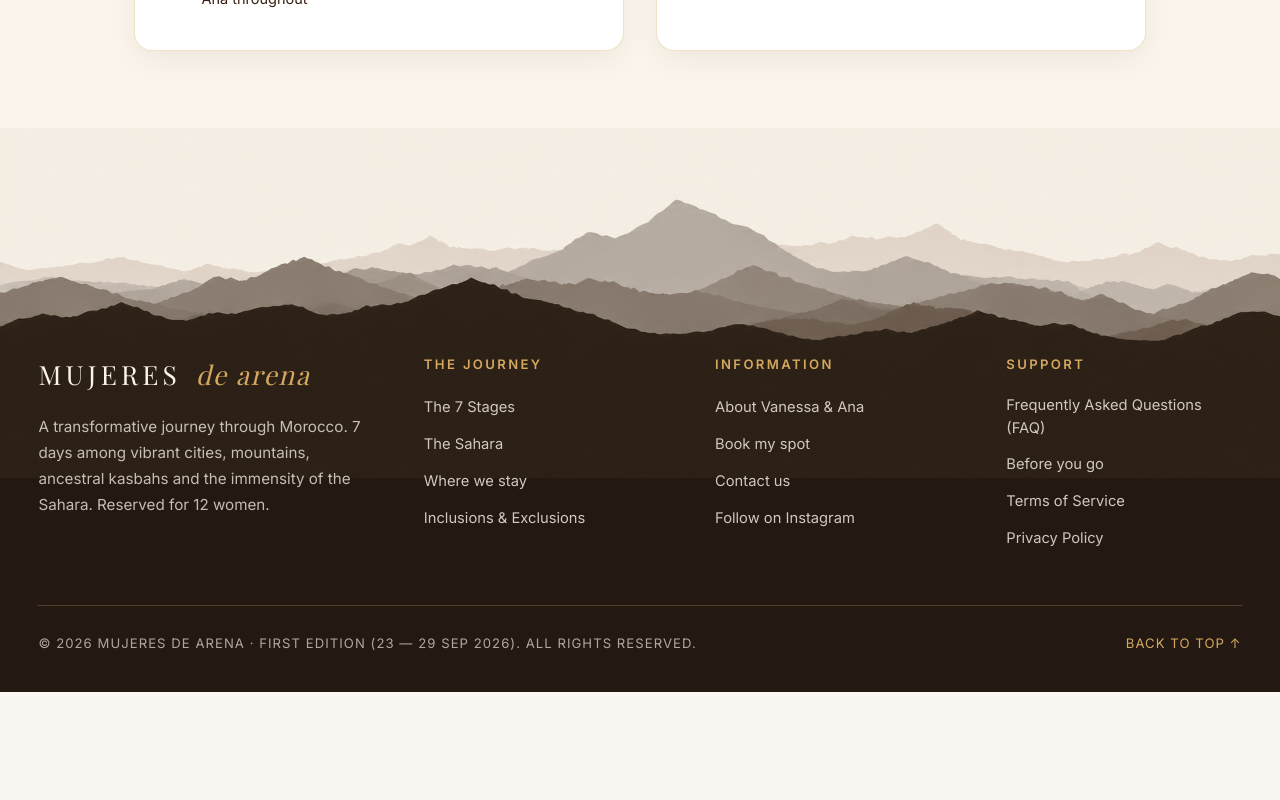
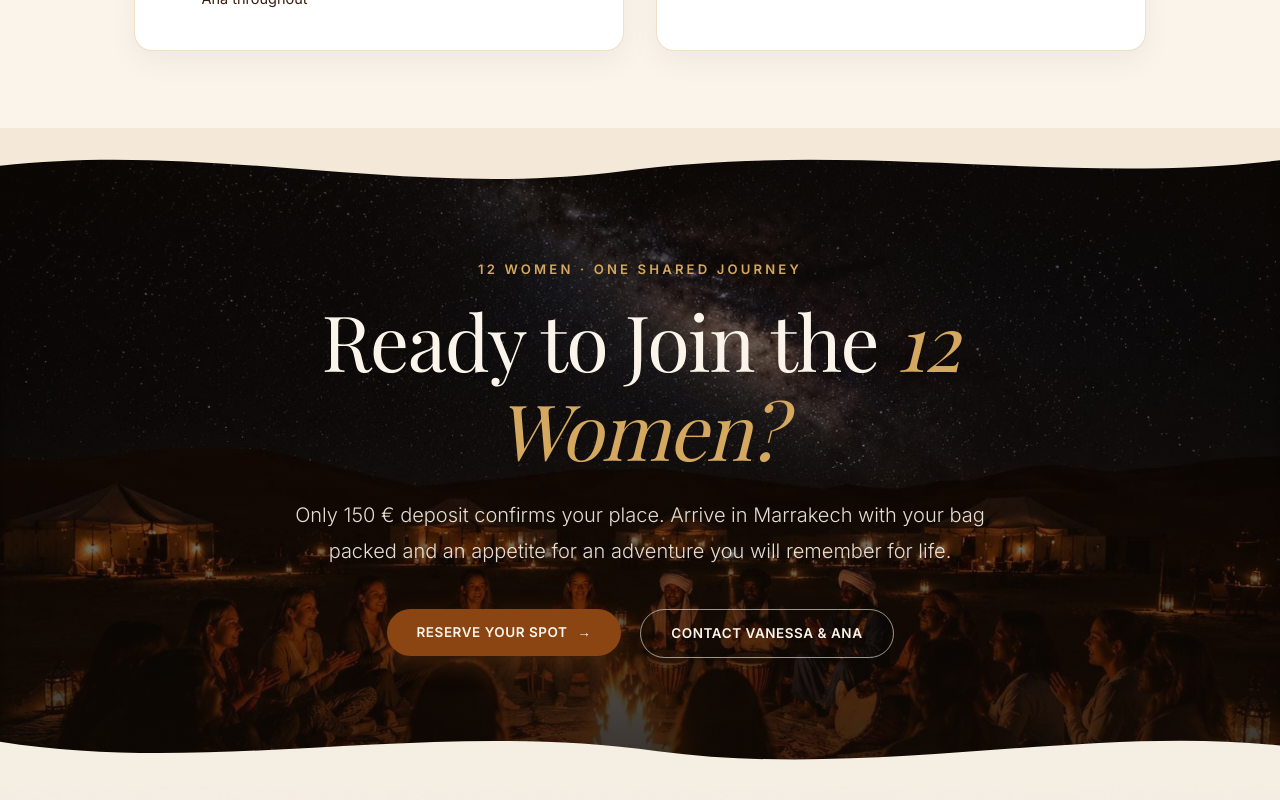
Before and after one commit to bourehim/travler01, a Next.js app: page /itinerary in a window 1280 px wide. Shown: the part 6020-6820 px from the top of the page. Before the commit the page ends 6712 px from the top, so only its background shows below. Built offline with nearby package versions, Linux system fonts and the light colour scheme.

Commit message:
feat(itinerary): port Campfire CTA section (Task 5)

```diff
--- a/src/app/itinerary/page.tsx
+++ b/src/app/itinerary/page.tsx
@@ -6,6 +6,7 @@ import ItineraryHero from "@/components/itinerary/ItineraryHero";
 import ItineraryStages from "@/components/itinerary/ItineraryStages";
 import ItineraryStays from "@/components/itinerary/ItineraryStays";
 import ItineraryInclusions from "@/components/itinerary/ItineraryInclusions";
+import ItineraryCampfireCTA from "@/components/itinerary/ItineraryCampfireCTA";
 import Footer from "@/components/Footer";
 import { Locale } from "@/data/translations";
 
@@ -26,6 +27,7 @@ export default function ItineraryPage() {
         <ItineraryStages currentLocale={currentLocale} />
         <ItineraryStays currentLocale={currentLocale} />
         <ItineraryInclusions currentLocale={currentLocale} />
+        <ItineraryCampfireCTA currentLocale={currentLocale} />
       </main>
 
       {/* Editorial Footer */}
--- /dev/null
+++ b/src/components/itinerary/ItineraryCampfireCTA.tsx
@@ -0,0 +1,144 @@
+"use client";
+
+import React, { useEffect, useRef } from "react";
+import { Locale } from "@/data/translations";
+
+interface CampfireProps {
+  currentLocale?: Locale;
+}
+
+const CTA_DATA: {
+  eyebrow: Partial<Record<Locale, string>>;
+  titlePrefix: Partial<Record<Locale, string>>;
+  titleEm: Partial<Record<Locale, string>>;
+  text: Partial<Record<Locale, string>>;
+  btn1: Partial<Record<Locale, string>>;
+  btn2: Partial<Record<Locale, string>>;
+} = {
+  eyebrow: {
+    en: "12 WOMEN · ONE SHARED JOURNEY",
+    es: "12 MUJERES · UN VIAJE COMPARTIDO",
+    fr: "12 FEMMES · UNE AVENTURE PARTAGÉE",
+    de: "12 FRAUEN · EINE GEMEINSAME REISE",
+    it: "12 DONNE · UN SOLO VIAGGIO CONDIVISO",
+    ar: "12 امرأة · رحلة واحدة تجمعنا"
+  },
+  titlePrefix: {
+    en: "Ready to Join the ",
+    es: "¿Lista para Sumarte a las ",
+    fr: "Prête à Rejoindre les ",
+    de: "Bereit, Teil der ",
+    it: "Pronta a Unirti alle ",
+    ar: "هل أنتِ مستعدة للانضمام إلى "
+  },
+  titleEm: {
+    en: "12 Women?",
+    es: "12 Mujeres?",
+    fr: "12 Femmes ?",
+    de: "12 Frauen zu Werden?",
+    it: "12 Donne?",
+    ar: "النساء الـ 12؟"
+  },
+  text: {
+    en: "Only 150 € deposit confirms your place. Arrive in Marrakech with your bag packed and an appetite for an adventure you will remember for life.",
+    es: "Sólo 150 € de señal aseguran tu plaza. Llega a Marrakech con tu equipaje listo y la ilusión de vivir una experiencia que recordarás toda la vida.",
+    fr: "Un acompte de 150 € confirme votre place. Arrivez à Marrakech sac prêt et cœur ouvert à une aventure inoubliable.",
+    de: "Nur 150 € Anzahlung sichern deinen Platz. Komm mit gepackter Tasche und Vorfreude auf eine unvergessliche Reise nach Marrakesch.",
+    it: "Bastano 150 € di acconto per confermare il tuo posto. Raggiungi Marrakech con la valigia pronta e la voglia di un’avventura indimenticabile.",
+    ar: "دفعة تأكيد بقيمة 150 يورو فقط تضمن مقعدك اليوم. احزمي حقيبتك واستعدي لمغامرة صحراوية ستبقى حية في ذاكرتك للأبد."
+  },
+  btn1: {
+    en: "Reserve Your Spot",
+    es: "Reservar mi Plaza",
+    fr: "Réserver ma Place",
+    de: "Meinen Platz Reservieren",
+    it: "Prenota il Mio Posto",
+    ar: "احجزي مقعدك الآن"
+  },
+  btn2: {
+    en: "Contact Vanessa & Ana",
+    es: "Contactar con Vanessa y Ana",
+    fr: "Contacter Vanessa & Ana",
+    de: "Vanessa & Ana Kontaktieren",
+    it: "Contatta Vanessa & Ana",
+    ar: "توصلي مع فانيسا وآنا"
+  }
+};
+
+export default function ItineraryCampfireCTA({
+  currentLocale = "en"
+}: CampfireProps) {
+  const eyebrow = CTA_DATA.eyebrow[currentLocale] || CTA_DATA.eyebrow.en || "";
+  const titlePrefix = CTA_DATA.titlePrefix[currentLocale] || CTA_DATA.titlePrefix.en || "";
+  const titleEm = CTA_DATA.titleEm[currentLocale] || CTA_DATA.titleEm.en || "";
+  const text = CTA_DATA.text[currentLocale] || CTA_DATA.text.en || "";
+  const btn1 = CTA_DATA.btn1[currentLocale] || CTA_DATA.btn1.en || "";
+  const btn2 = CTA_DATA.btn2[currentLocale] || CTA_DATA.btn2.en || "";
+
+  const isRtl = currentLocale === "ar";
+
+  return (
+    <div
+      id="reserva"
+      className="wp-block-cover alignfull has-parallax mda-campfire-wrap cta bleed"
+    >
+      <div className="wp-block-group__inner-container is-layout-flow wp-block-group-is-layout-flow">
+        {/* Background Media */}
+        <div className="wp-block-group mda-campfire-media">
+          <div className="wp-block-group__inner-container is-layout-flow wp-block-group-is-layout-flow">
+            <figure className="wp-block-image size-full">
+              <img
+                decoding="async"
+                src="/images/night-campfire.jpg"
+                alt="Night campfire under the stars"
+              />
+            </figure>
+          </div>
+        </div>
+
+        {/* Content */}
+        <div className="wp-block-group mda-campfire-inner cta__inner">
+          <div className="wp-block-group__inner-container is-layout-flow wp-block-group-is-layout-flow">
+            <p className="eyebrow eyebrow--gold wp-block-paragraph">
+              {eyebrow}
+            </p>
+
+            <h2 className="wp-block-heading cta__title">
+              {titlePrefix}
+              <em>{titleEm}</em>
+            </h2>
+
+            <p className="cta__text wp-block-paragraph">
+              {text}
+            </p>
+
+            <div className="wp-block-buttons cta__actions is-layout-flex wp-block-buttons-is-layout-flex">
+              <div className="wp-block-button mda-btn mda-btn--primary">
+                <a
+                  className="wp-block-button__link wp-element-button"
+                  href="/#pricing"
+                >
+                  {btn1}{" "}
+                  <span className="btn__arrow" aria-hidden="true">
+                    {isRtl ? "←" : "→"}
+                  </span>
+                </a>
+              </div>
+
+              <div className="wp-block-button mda-btn mda-btn--ghost btn--on-dark">
+                <a
+                  className="wp-block-button__link wp-element-button"
+                  href="https://wa.me/34600000000"
+                  target="_blank"
+                  rel="noopener noreferrer"
+                >
+                  {btn2}
+                </a>
+              </div>
+            </div>
+          </div>
+        </div>
+      </div>
+    </div>
+  );
+}
```
